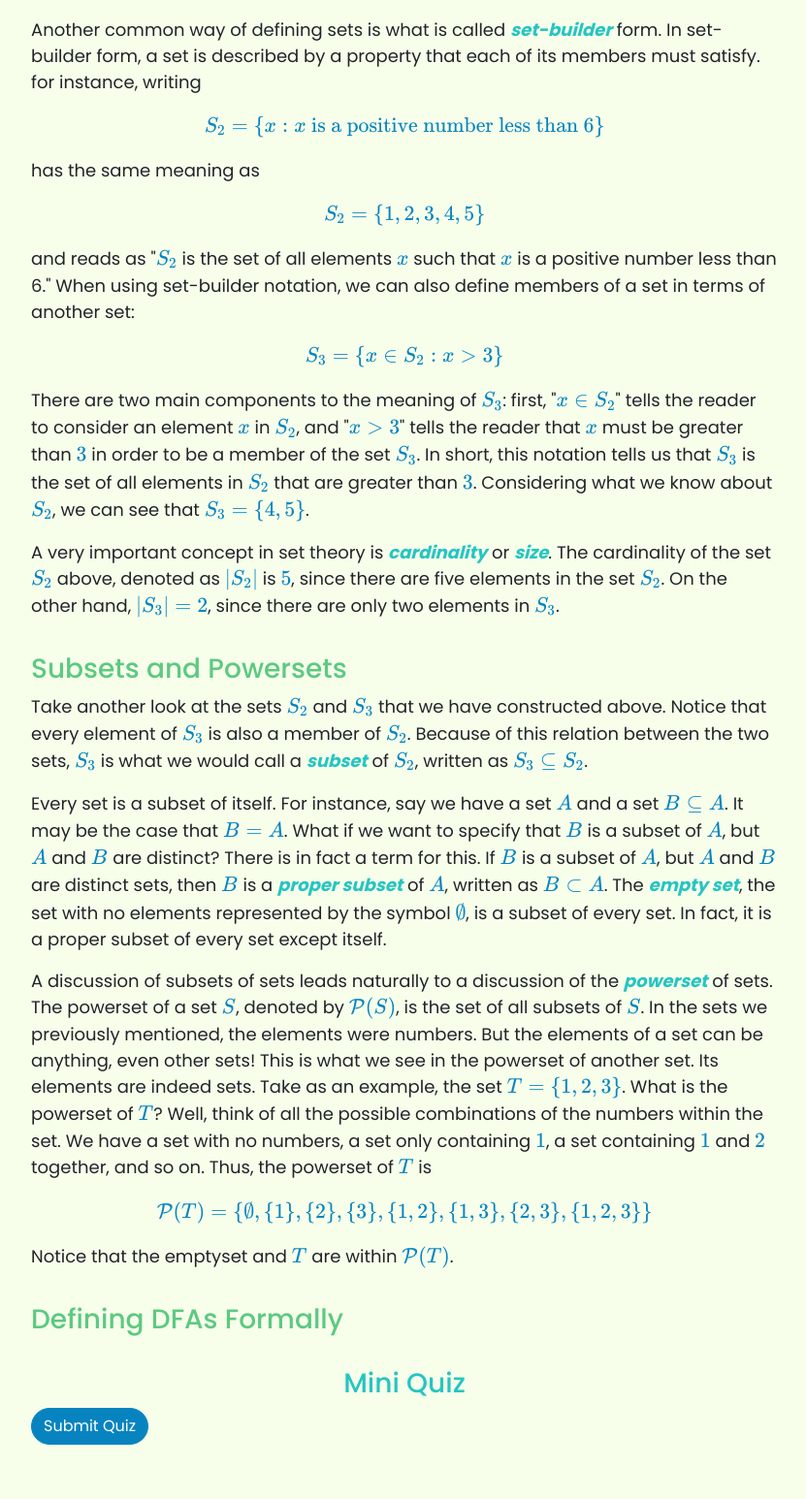
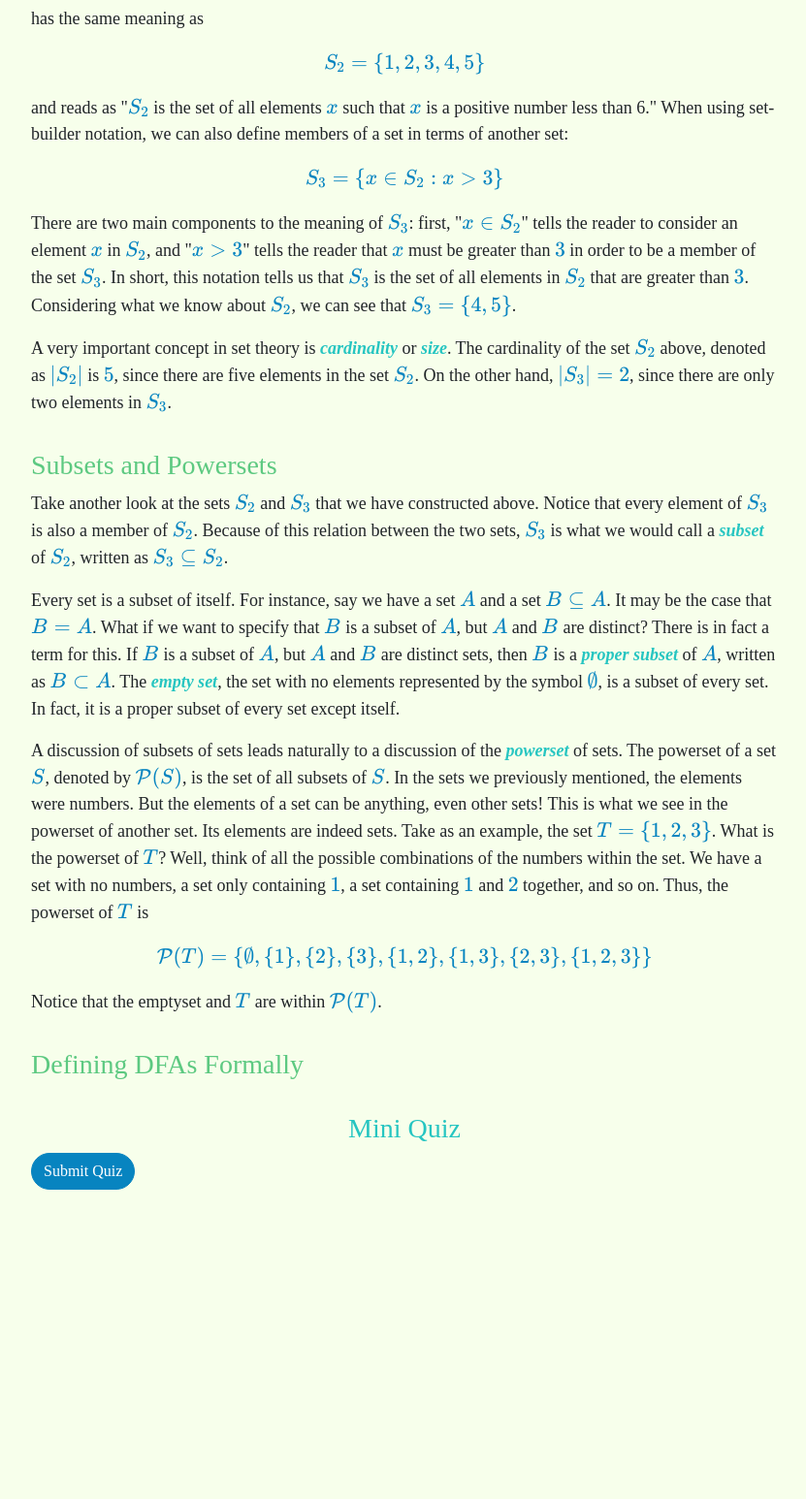
Before and after one commit to jkallini/Stateful, a Flask app: template templates/lessons/lesson1-3.html in a window 1280 px wide. Shown: the part 817-2363 px from the top of the page at 97% size, without its empty margins (348-1179 px from the left). After the commit the page ends 2044 px from the top, so only its background shows below. Run offline with Flask 2, Linux system fonts and the light colour scheme; the template is opened without the code that fills it, so the values that code supplies are empty; some libraries are stand-ins or nearby versions.

Commit message:
Add Avenir Next font

```diff
--- a/static/css/main.css
+++ b/static/css/main.css
@@ -1,5 +1,5 @@
 body {
-    font-family: 'Poppins', sans-serif;
+    font-family: 'Avenir';
     background: #f7ffeb;
 }
 
@@ -22,7 +22,7 @@ p {
 
 .term {
     color: var(--main-aqua);
-    font-weight: 1000;
+    font-weight: bold;
     font-style: italic;
 }
 
--- a/static/js/fsm.js
+++ b/static/js/fsm.js
@@ -52,7 +52,7 @@ function canvasHasFocus() {
 
 function drawText(c, originalText, x, y, angleOrNull, isSelected) {
     text = convertLatexShortcuts(originalText);
-    c.font = '20px Sans-serif';
+    c.font = '20px Avenir Next';
     var width = c.measureText(text).width;
 
     // center the text
```
